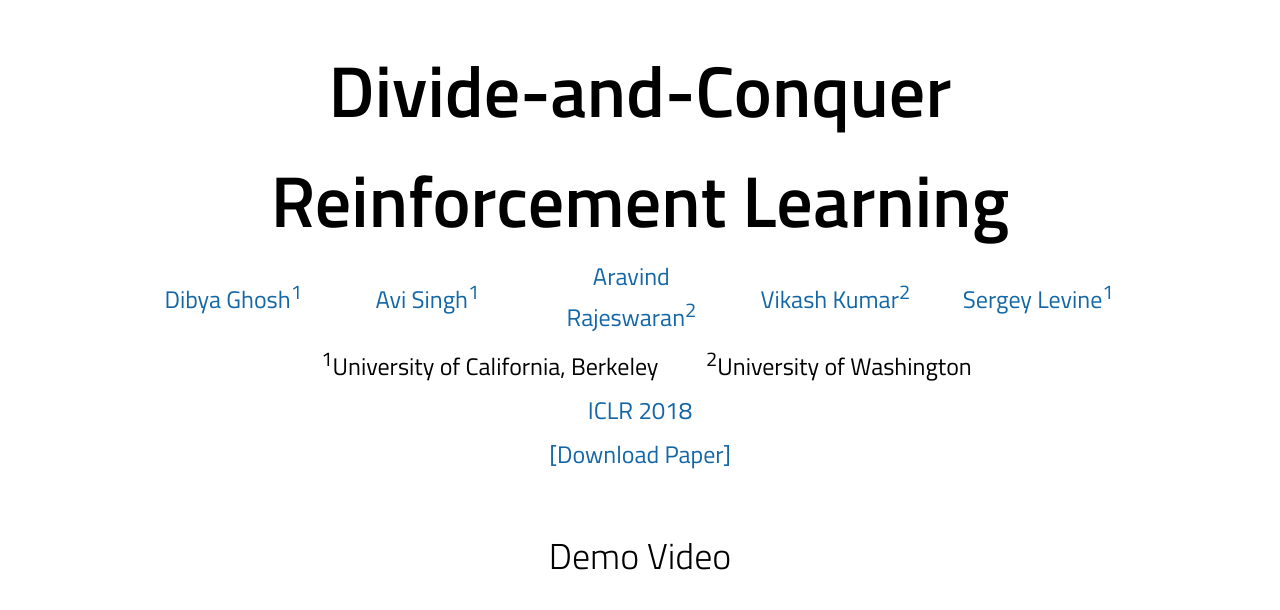
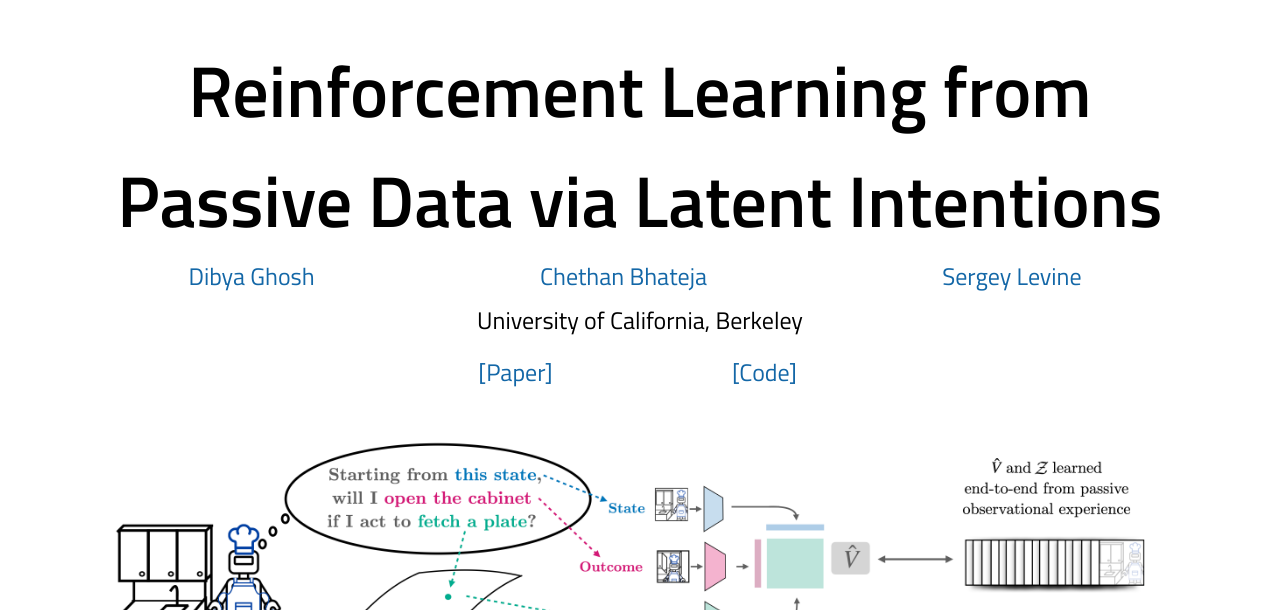
Before and after one commit to dibyaghosh/dibyaghosh.github.io, a Jekyll site: the page icvf/index.html, which Jekyll copies as it is, in a window 1280 px wide and 1400 px high. Shown: the top 610 px of the window. Built offline with Jekyll 4.4.1, drawn with Linux system fonts in a browser that asks for light colours; comment, search, counter and statistics services are not loaded; some of the changed text lies outside the part shown; grey boxes are pictures that could not be loaded.

Commit message:
Updated ICVF website

```diff
--- a/icvf/index.html
+++ b/icvf/index.html
@@ -1,6 +1,7 @@
 
 <!DOCTYPE HTML PUBLIC "-//W3C//DTD HTML 4.01 Transitional//EN">
 <html>
+  <meta name="viewport" content="width=device-width, initial-scale=1">
 
 <script src="http://www.google.com/jsapi" type="text/javascript"></script>
 <script type="text/javascript">google.load("jquery", "1.3.2");</script>
@@ -116,91 +117,69 @@
 <link href='https://fonts.googleapis.com/css?family=Titillium+Web:400,600,400italic,600italic,300,300italic' rel='stylesheet' type='text/css'>
   <head>
     <link rel="icon" type="image/png" href="resources/seal_icon.png">
-    <title>Divide-and-Conquer Reinforcement Learning</title>
-    <meta property='og:title' content='GPLAC: Generalizing Vision-Based Robotic Skills using Weakly Labeled Images' />
-    <meta property="og:description" content="Singh, Yang, Levine. GPLAC: Generalizing Vision-Based Robotic Skills using Weakly Labeled Images. In ICCV, 2017." />
-    <meta property='og:url' content='https://people.eecs.berkeley.edu/~avisingh/iccv17/' />
-    <meta property='og:video' content='https://www.youtube.com/v/o67N2axrIKc' />
+    <title>ICVF</title>
+    <meta property='og:title' content='Reinforcement Learning from Passive Data via Latent Intentions' />
+    <meta property="og:description" content="Ghosh, Bhateja, Levine. Reinforcement Learning from Passive Data via Latent Intentions" />
+    <meta property='og:url' content='https://dibyaghosh.com/icvf/' />
     <meta property='og:image' content='https://img.youtube.com/vi/o67N2axrIKc/0.jpg' />
-    <meta property="og:type" content="video">
   </head>
 
   <body>
         <br>
-        <center><span style="font-size:4em;font-weight:bold;">Divide-and-Conquer  </br> Reinforcement Learning</span></center>
+        <center><span style="font-size:4em;font-weight:bold;">Reinforcement Learning from Passive Data via Latent Intentions</span></center>
 
-        <table align=center width=1000px>
+        <table align=center width=100%>
           <tr>
-            <td><center><span style="font-size:24px"><a href="https://people.eecs.berkeley.edu/~avisingh/" target="_blank">Dibya Ghosh<sup>1</sup></a></span></center></td>
-            <td align=center width=200px><center><span style="font-size:24px"><a href="https://people.eecs.berkeley.edu/~avisingh/iccv17/" target="_blank">Avi Singh<sup>1</sup></a></span></center></td>
-            <td align=center width=200px><center><span style="font-size:24px"><a href="https://people.eecs.berkeley.edu/~avisingh/iccv17/" target="_blank">Aravind Rajeswaran<sup>2</sup></a></span></center></td>
-            <td align=center width=200px><center><span style="font-size:24px"><a href="https://people.eecs.berkeley.edu/~avisingh/iccv17/" target="_blank">Vikash Kumar<sup>2</sup></a></span></center></td>
-            <td><center><span style="font-size:24px"><a href="https://people.eecs.berkeley.edu/~svlevine/" target="_blank">Sergey Levine<sup>1</sup></a></span></center></td>
+            <td><center><span style="font-size:24px"><a href="https://dibyaghosh.com/" target="_blank">Dibya Ghosh</a></span></center></td>
+            <td><center><span style="font-size:24px"><a href="https://dibyaghosh.com/" target="_blank">Chethan Bhateja</a></span></center></td>
+            <td><center><span style="font-size:24px"><a href="https://people.eecs.berkeley.edu/~svlevine/" target="_blank">Sergey Levine</a></span></center></td>
           <tr/>
          </table>
         <table align=center width=700px>
           <tr>
-            <td align=center width=400px><center><span style="font-size:24px"><sup>1</sup>University of California, Berkeley</span></center></td>
-            <td align=center width=300px><center><span style="font-size:24px"><sup>2</sup>University of Washington</span></center></td>
-
+            <td align=center width=400px><center><span style="font-size:24px">University of California, Berkeley</span></center></td>
             <tr/>
         </table>
         <table align=center width=400px>
           <tr>
             <td align=center width=150px>
-            <center><span style="font-size:24px"><a href="https://iclr.cc/Conferences/2018" target="_blank">ICLR 2018</a></span></center></td>
+            <!-- <center><span style="font-size:24px"><a href="https://iclr.cc/Conferences/2018" target="_blank">ICLR 2018</a></span></center></td> -->
           <tr/>
         </table>
         <table align=center width=500px>
           <tr>
-            <td align=center width=200px><center><span style="font-size:24px"><a href="https://arxiv.org/abs/1711.09874">[Download Paper]</a></span></center></td>
-        <tr/>
+            <td align=center width=200px><center><span style="font-size:24px"><a href="https://arxiv.org/abs/1711.09874">[Paper]</a></span></center></td>
+            <td align=center width=200px><center><span style="font-size:24px"><a href="https://github.com/dibyaghosh/icvf_release">[Code]</a></span></center></td>
+            <tr/>
         </table><br/>
 
-        <center id="demoVideo"><h1>Demo Video</h1></center>
-          <table align=center width=600px>
-            <tr><td align=center width=600px>
-                <video width="1000" height="600" controls>
-                    <source src="dnc_video.mp4" type="video/mp4">
-                    <source src="dnc_video.ogv" type="video/ogg">
-                    Your browser does not support the video tag.
-                  </video>
-            </td></tr>
-          </table>
-
+        <table align=center width="100%">
+          <tr><td width="100%">
+            <center><a href="teaser.png"><img src = "teaser.png" width="100%"></img></a><br></center>
+          </td></tr>
+        </table>
         <br>
 
-        Standard model-free deep reinforcement learning (RL) algorithms sample a new initial state for each trial,
-         allowing them to optimize policies that can perform well even in highly stochastic environments.
-         However, problems that exhibit considerable initial state variation typically produce high-variance gradient estimates for model-free RL,
-         making direct policy or value function optimization challenging. In this paper, we develop a novel algorithm that instead partitions the initial state space into
-          "slices", and optimizes an ensemble of policies, each on a different slice. The ensemble is gradually unified into a single policy that can succeed on the whole state space.
-          This approach, which we term <i>divide-and-conquer RL</i>, is able to solve complex tasks where conventional deep RL methods are ineffective.
-          Our results show that divide-and-conquer RL greatly outperforms conventional policy gradient methods on challenging grasping, manipulation,
-          and locomotion tasks, and exceeds the performance of a variety of prior methods.
-
-      <br>
-      <br>
-      <hr>
 
       <br>
       <hr>
 
-        <table align=center width=1000px>
-          <tr><td width=1000px>
-            <center><a href="teaser.png"><img src = "teaser.png" height="400px"></img></a><br></center>
-          </td></tr>
-        </table>
-
-        <center id="sourceCode"><h1>Our Solution</h1></center>
-        For problems with high initial state variability, we partition the initial state space of the task into contexts using clustering algorithms. We train an ensemble of <i> local </i> policies, each specialized to a particular context. The objective for each policy is to maximize expected reward and minimize the KL divergence from each of the other policies in the ensemble. On a slower timescale, the ensemble is distilled together into a <i> global </i> policy, which can operate on
-        the original task.
+        <center id="sourceCode"><h1>Main Idea</h1></center>
+        We pre-train on passive data (e.g. video data) to extract a general knowledge of how an agent may act to influence its environment. Our approach models the effects of acting with intention: estimates the likelihood of witnessing any given outcome in the future when acting according to achieve some other intention.
         <br/>
 
       <br>
       <hr>
 
-        <table align=center width=850px>
+      <center id="sourceCode"><h1>Abstract</h1></center>
+
+
+        Passive observational data, such as human videos, is abundant and rich in information, yet remains largely untapped by current RL methods. Perhaps surprisingly, we show that passive data, despite not having reward or action labels, can still be used to learn features that accelerate downstream RL. Our approach learns from passive data by modeling intentions: measuring how the likelihood of future outcomes change when the agent acts to achieve a particular task. We propose a temporal difference learning objective to learn about intentions, resulting in an algorithm similar to conventional RL, but which learns entirely from passive data. When optimizing this objective, our agent simultaneously learns representations of states, of policies, and of possible outcomes in an environment, all from raw observational data. Both theoretically and empirically, this scheme learns features amenable for value prediction for downstream tasks, and our experiments demonstrate the ability to learn from many forms of passive data, including cross-embodiment video data and YouTube videos.
+      <br>
+      <br>
+      <hr>
+
+        <!-- <table align=center width=850px>
           <center><h1>Paper</h1></center>
           <tr>
           <td width=400px align=left>
@@ -225,7 +204,7 @@
           <td width=450px align=left>
             </td>
             </tr>
-        </table>
+        </table> -->
 
 
     <br><br>
```
Also changed, not shown: icvf/teaser.png.
